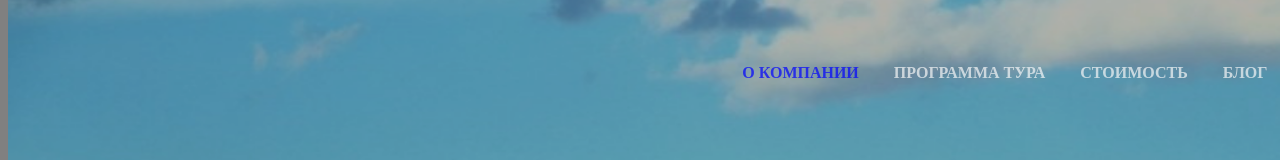
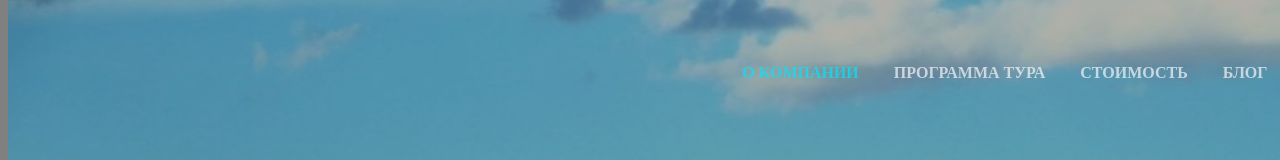
Before and after one commit to svet-tech/projectTourism, a plain HTML site: page index.html in a window 1280 px wide. In both pictures the pointer is over the link "О КОМПАНИИ". Shown: the top 160 px of the page. Drawn offline with nearby package versions, Linux system fonts and the light colour scheme.

Commit message:
Update styles.css

```diff
--- a/styles.css
+++ b/styles.css
@@ -64,7 +64,7 @@ a {
 }
 
 .menu__list-link:hover {
-    color: blue;
+    color: rgb(4, 229, 249);
     font-weight: 800;
 }
 
```
